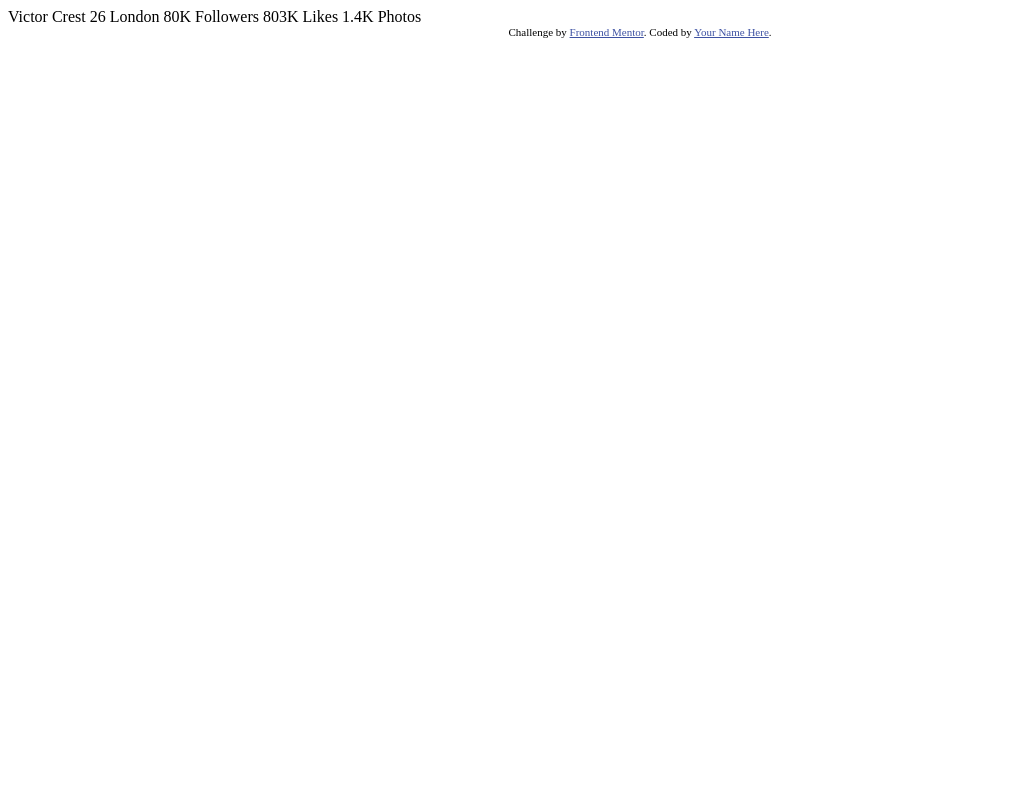
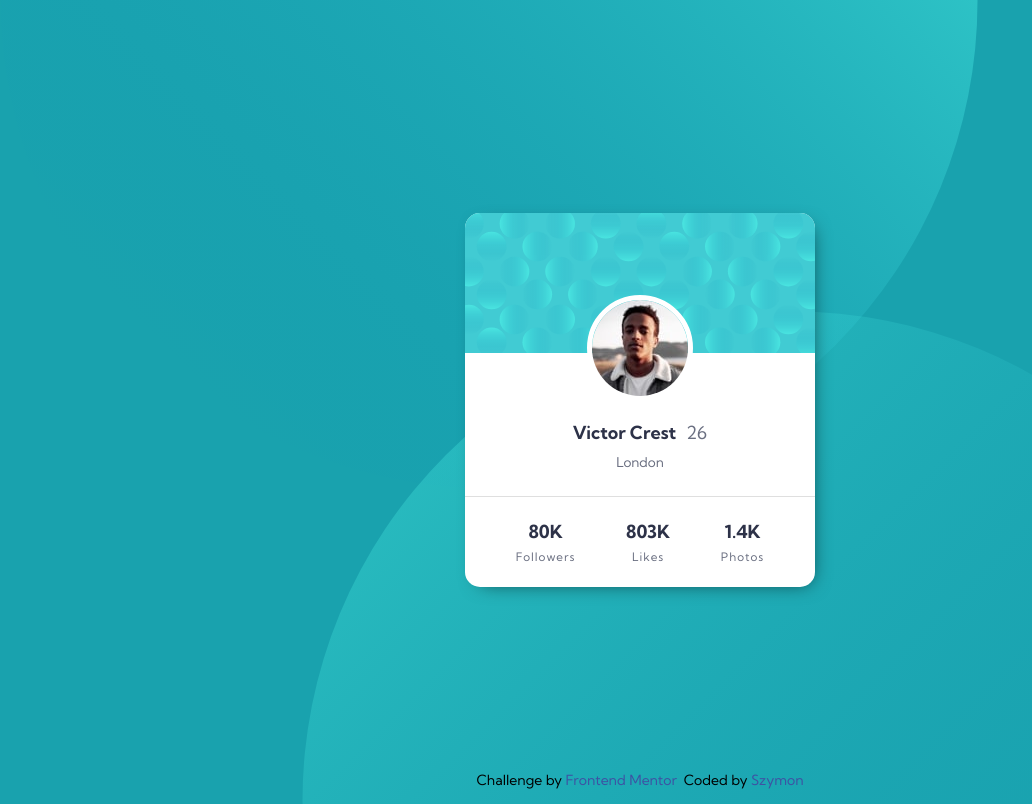
Before and after one commit to froosh53/frontend-masters-challenge-1, a plain HTML site: page profile-card-component/index.html in a window 1280 px wide. Shown: the top 804 px of the page, without its empty margins (0-1032 px from the left). Drawn offline with Linux system fonts and the light colour scheme.

Commit message:
init commit: desktop version ready

```diff
--- a/profile-card-component/index.html
+++ b/profile-card-component/index.html
@@ -5,31 +5,55 @@
   <meta name="viewport" content="width=device-width, initial-scale=1.0"> <!-- displays site properly based on user's device -->
 
   <link rel="icon" type="image/png" sizes="32x32" href="./images/favicon-32x32.png">
+  <link rel="stylesheet" href="./style.css">
+  <link rel="preconnect" href="https://fonts.gstatic.com">
+  <link href="https://fonts.googleapis.com/css2?family=Kumbh+Sans:wght@400;700&display=swap" rel="stylesheet">
+  <title>Profile card component | Frontend Mentor</title>
 
-  <title>Frontend Mentor | Profile card component</title>
-
-  <!-- Feel free to remove these styles or customise in your own stylesheet 👍 -->
-  <style>
-    .attribution { font-size: 11px; text-align: center; }
-    .attribution a { color: hsl(228, 45%, 44%); }
-  </style>
 </head>
 <body>
-  Victor Crest
-  26
-  London
-
-  80K
-  Followers
-
-  803K
-  Likes
-
-  1.4K
-  Photos
-  <div class="attribution">
-    Challenge by <a href="https://www.frontendmentor.io?ref=challenge" target="_blank">Frontend Mentor</a>.
-    Coded by <a href="#">Your Name Here</a>.
-  </div>
+  <main>
+    <!-- Background -->
+    <div class="background">
+      <img src="./images/bg-pattern-top.svg" class="bg-top" alt="bg-pattern-top">
+      <img src="./images/bg-pattern-bottom.svg" class="bg-bottom" alt="bg-pattern-bottom">
+    </div>
+    <!-- Profile card -->
+    <div class="container">
+      <div class="card-container">
+        <!-- Top part -->
+        <div class="card-top">
+          <!-- Bg-pattern -->
+        </div>
+        <!-- Middle part w/ photo & personal info -->
+        <div class="card-middle">
+          <img src="./images/image-victor.jpg" alt="Victor Crest" class="profile-pic">
+          <div class="personal-info">
+            <p class="name">Victor Crest</p>
+            <p class="age">26</p>
+          </div>
+          <p class="location">London</p>
+        </div>
+        <!-- Bottom part w/ data-->
+        <div class="card-bottom">
+          <div class="data-container">
+            <p class="followers number">80K</p>
+            <p class="followers text">Followers</p>
+          </div>
+          <div class="data-container">
+            <p class="likes number">803K</p>
+            <p class="likes text">Likes</p>
+          </div>
+          <div class="data-container">
+            <p class="photos number">1.4K</p>
+            <p class="photos text">Photos</p>
+          </div>
+        </div>
+      </div>
+    </div>
+  </main>
+  <footer class="attribution">
+    <span>Challenge by&nbsp;</span><a href="https://www.frontendmentor.io?ref=challenge" target="_blank">Frontend Mentor</a><span>&nbsp;    Coded by&nbsp;</span><a href="#">Szymon</a>
+  </footer>
 </body>
 </html>
--- /dev/null
+++ b/profile-card-component/style.css
@@ -0,0 +1,147 @@
+* {
+    margin: 0;
+    padding: 0;
+    box-sizing: border-box;
+}
+
+/* Colors */
+
+:root {
+    --dark-cyan:hsl(185, 75%, 39%);
+    --very-dark-blue:hsl(229, 23%, 23%);
+    --dark-greyish-blue:hsl(227, 10%, 46%);
+    --dark-grey:hsl(0, 0%, 59%);
+}
+
+/* Styles */
+
+html {
+    font-family: 'Kumbh Sans', sans-serif;
+}
+
+body {
+    width: 100%;
+    height: 100vh;
+    font-family: 'Kumbh Sans', sans-serif;
+    font-size: 18px;
+    background-color: var(--dark-cyan);
+    overflow: hidden;
+}
+
+.container, .card-container, .card-middle, .personal-info, .attribution {
+    display: flex;
+    justify-content: center;
+    align-items: center;
+}
+
+.card-container, .card-middle {
+    flex-direction: column;
+}
+
+.container {
+    height: 100vh;
+    position: relative;
+}
+
+.card-container {
+    width: 350px;
+    height: 374px;
+    background-color: #fff;
+    border-radius: 15px;
+    box-shadow: 5px 5px 20px -10px rgba(0,0,0,0.75);
+}
+
+.card-top {
+    width: 100%;
+    height: 140px;
+    background-image: url(./images/bg-pattern-card.svg);
+    background-size: cover;
+    background-repeat: no-repeat;
+    background-position: center;
+    border-top-left-radius: 15px;
+    border-top-right-radius: 15px;
+}
+
+.profile-pic {
+    border: 5px solid #fff;
+    border-radius: 50%;
+    margin-top: -83px;
+
+}
+
+.card-middle {
+    width: 100%;
+    height: 145px;
+    row-gap: 10px;
+    border-bottom: rgb(223, 223, 223) solid 0.5px;
+}
+
+.personal-info {
+    padding-top: 10px;
+}
+
+.name {
+    padding-right: 10px;
+}
+
+.card-bottom {
+    display: flex;
+    justify-content: space-evenly;
+    align-items: center;
+    text-align: center;
+    height: 90px;
+    width: 100%;
+}
+
+/* Background */
+
+.bg-top, .bg-bottom {
+    position: absolute;
+}
+
+.bg-top {
+    transform: translate(0%, -50%);
+}
+
+.bg-bottom {
+    bottom: 0;
+    right: 0;
+    transform: translate(0%, 50%);
+}
+
+/* Text Styles*/
+
+.name, .number {
+    font-weight: 700;
+    color: var(--very-dark-blue)
+}
+
+.age, .location, .text {
+    color: var(--dark-greyish-blue)
+}
+
+.location {
+    font-size: 0.75em;
+}
+
+.text {
+    font-size: 0.65em;
+    letter-spacing: 1px;
+    padding-top: 6px;
+}
+
+/* Other */
+
+.attribution {
+    text-align: center;
+    font-size: 14px;
+    position: fixed;
+    bottom: 0;
+    width: 100%;
+    height: 5vh;
+}
+
+.attribution a {
+    color: hsl(228, 45%, 44%);
+    text-decoration: none;
+}
```
Also changed, not shown: 1 other file.
